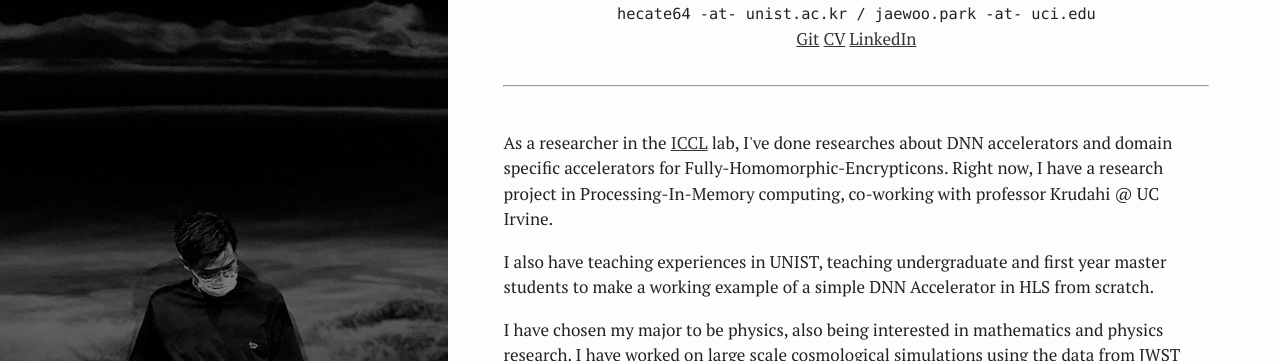
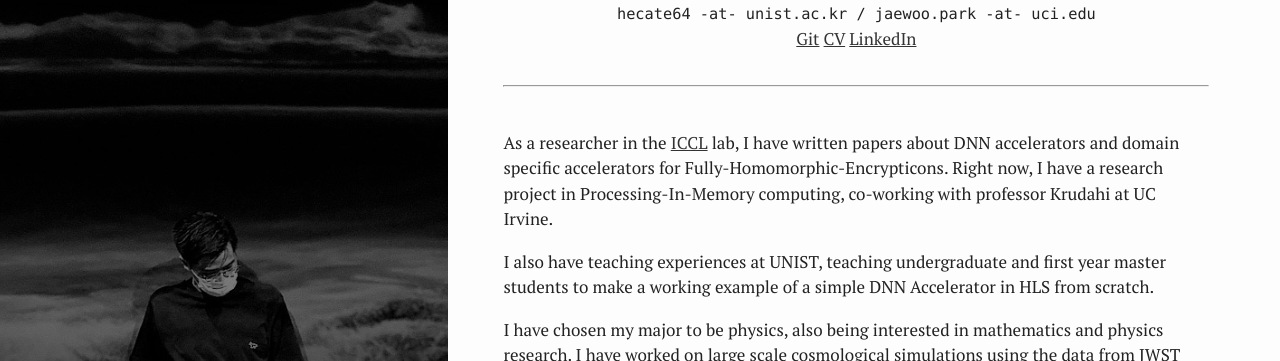
Before and after one commit to hecate64/hecate64.github.io, a Jekyll site: the page built from index.html, in a window 1280 px wide and 1043 px high. Shown: the part 451-812 px from the top of the window. Built offline with Jekyll 4.4.1, drawn with Linux system fonts in a browser that asks for light colours.

Commit message:
update ta

```diff
--- a/index.html
+++ b/index.html
@@ -22,9 +22,9 @@ summary: "Research Scientist"
     </center></p>
     <hr>
     <p><br/>
-    As a researcher in the <a href="https://iccl.unist.ac.kr/" target="_blank" rel="noopener noreferrer">ICCL</a> lab, I&#39;ve done researches about DNN accelerators and domain specific accelerators for Fully-Homomorphic-Encrypticons.
-    Right now, I have a research project in Processing-In-Memory computing, co-working with professor Krudahi @ UC Irvine. </p>
-    <p>I also have teaching experiences in UNIST, teaching undergraduate and first year master students to make a working example of a simple DNN Accelerator in HLS from scratch. </p>
+    As a researcher in the <a href="https://iccl.unist.ac.kr/" target="_blank" rel="noopener noreferrer">ICCL</a> lab, I have written papers about DNN accelerators and domain specific accelerators for Fully-Homomorphic-Encrypticons.
+    Right now, I have a research project in Processing-In-Memory computing, co-working with professor Krudahi at UC Irvine. </p>
+    <p>I also have teaching experiences at UNIST, teaching undergraduate and first year master students to make a working example of a simple DNN Accelerator in HLS from scratch. </p>
     <p>I have chosen my major to be physics, also being interested in mathematics and physics research.
     I have worked on large scale cosmological simulations using the data from JWST with
     Prof. Sandro Tacchella.
```
Also changed, not shown: 3 other files.
